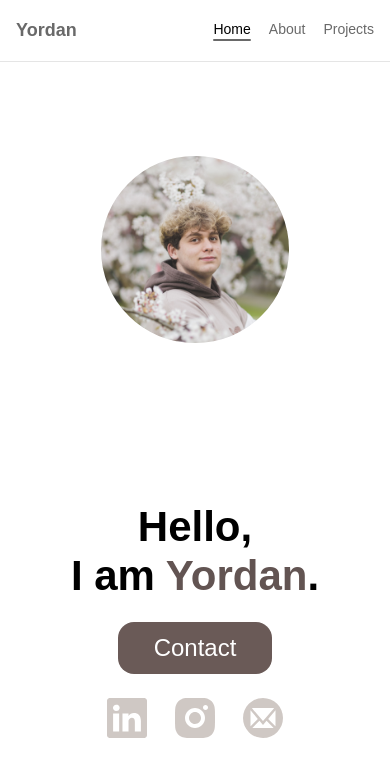
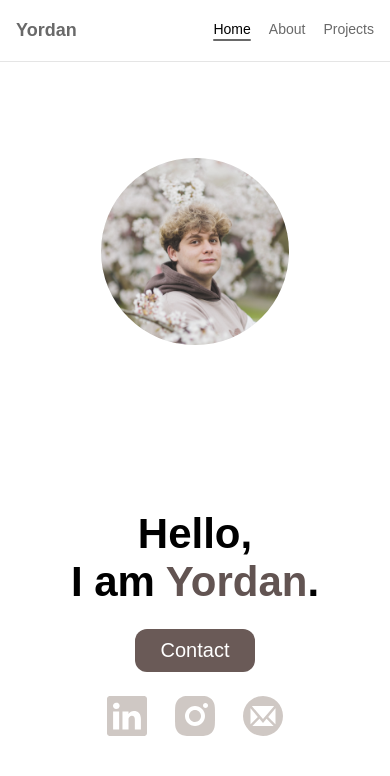
Before and after one commit to YordanMarkov/Personal-Portfolio, a React (Create React App) app: page / in a window 390 px wide. Shown: the top 776 px of the page. Built offline with nearby package versions, Linux system fonts and the light colour scheme; the HTML template or start-up script is replaced by a standard one; a web font is replaced by a local one.

Commit message:
Reduced the contact button

```diff
--- a/src/components/HeroSection.css
+++ b/src/components/HeroSection.css
@@ -13,7 +13,7 @@
 .hero-text { min-width: 0; }
 .hero-text h1 { font-size: clamp(48px, 6.5vw, 90px); line-height: 1.15; color: #000; font-weight: 700; margin: 0; }
 .hero-text h1 span { color: #625452; }
-.contact-btn { margin: 28px 0 0; padding: 14px 40px; background: #6a5a57; color: white; border: 0; border-radius: 16px; font-size: clamp(24px, 2.5vw, 36px); cursor: pointer; transition: background 0.3s ease; }
+.contact-btn { margin: 28px 0 0; padding: 10px 28px; background: #6a5a57; color: white; border: 0; border-radius: 12px; font-size: 22px; cursor: pointer; transition: background 0.3s ease; }
 .contact-btn:hover { background: #625452; }
 .social-icons { display: flex; align-items: center; gap: 28px; margin-top: 32px; }
 .hero .social-icons img { display: block; width: 48px; height: 48px; opacity: 0.8; transition: opacity 0.3s ease; }
@@ -25,7 +25,7 @@
   .hero-image { grid-row: 1; }
   .hero-image img { width: clamp(160px, 48vw, 240px); height: clamp(160px, 48vw, 240px); border-radius: 50%; }
   .hero-text h1 { font-size: clamp(42px, 10vw, 64px); }
-  .contact-btn { margin-top: 22px; padding: 12px 36px; font-size: 24px; }
+  .contact-btn { margin-top: 22px; padding: 10px 26px; font-size: 20px; }
   .social-icons { justify-content: center; margin-top: 24px; gap: 28px; }
   .hero .social-icons img { width: 40px; height: 40px; }
 }
```
